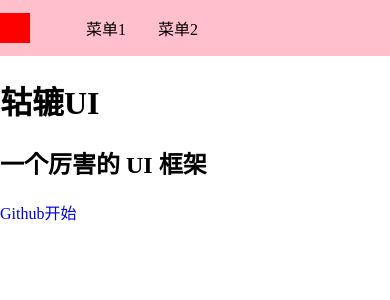
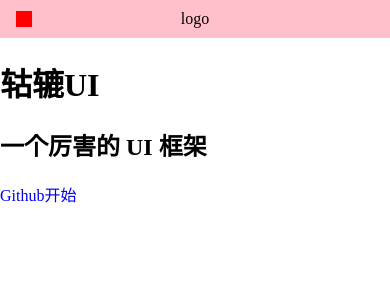
Before and after one commit to zhangyoung99/vite-site-project, a Vue app: page /#/ in a window 390 px wide. Shown: the top 300 px of the page. Built offline with nearby package versions, Linux system fonts and the light colour scheme.

Commit message:
手机响应式

```diff
--- a/src/App.vue
+++ b/src/App.vue
@@ -10,7 +10,8 @@
 export default {
     name: 'App',
     setup() {
-        const asideVisible = ref(false)
+        const width = document.documentElement.clientWidth
+        const asideVisible = ref(width <= 500 ? false : true)
         provide('asideVisible', asideVisible) //set
     }
 }
--- a/src/components/TopNav.vue
+++ b/src/components/TopNav.vue
@@ -1,10 +1,11 @@
 <template>
 <div class="topnav">
-    <div class="logo" @click="toggleAside"></div>
+    <div class="logo">logo</div>
     <ul class="menu">
         <li>菜单1</li>
         <li>菜单2</li>
     </ul>
+    <span class="toggleAside" @click="toggleAside"></span>
 </div>
 </template>
 
@@ -29,16 +30,26 @@
 <style lang="scss" scoped>
 .topnav {
     display: flex;
-    align-items: center;
     background-color: pink;
     position: relative;
+    padding: 10px;
     z-index: 10;
+    justify-content: center;
+    align-items: center;
+
+    .logo {
+        margin-right: auto;
     }
 
-.logo {
-    width: 30px;
-    height: 30px;
+    .toggleAside {
+        width: 16px;
+        height: 16px;
         background-color: red;
+        position: absolute;
+        left: 16px;
+        // top: 50%;
+        // transform: translate(-50%);
+        display: none;
     }
 
     .menu {
@@ -47,5 +58,21 @@
         >li {
             margin: 0 1em;
         }
+
+    }
+
+    @media (max-width: 500px) {
+        >.menu {
+            display: none;
+        }
+
+        >.logo {
+            margin: 0 auto;
+        }
+
+        .toggleAside {
+            display: inline-block;
+        }
+    }
 }
 </style>
--- a/src/view/Doc.vue
+++ b/src/view/Doc.vue
@@ -49,10 +49,6 @@
     background-color: lightblue;
     width: 150px;
     padding: 16px;
-    position: fixed;
-    top: 0;
-    left: 0;
-    padding-top: 70px;
 
     >h2 {
         margin-bottom: 4px;
@@ -61,5 +57,13 @@
     >ol>li {
         padding: 4px;
     }
+
+    @media (max-width: 500px) {
+        position: fixed;
+        top: 0;
+        left: 0;
+        padding-top: 70px;
+
+    }
 }
 </style>
```
Lines whose indentation alone changed are shown as unchanged.
